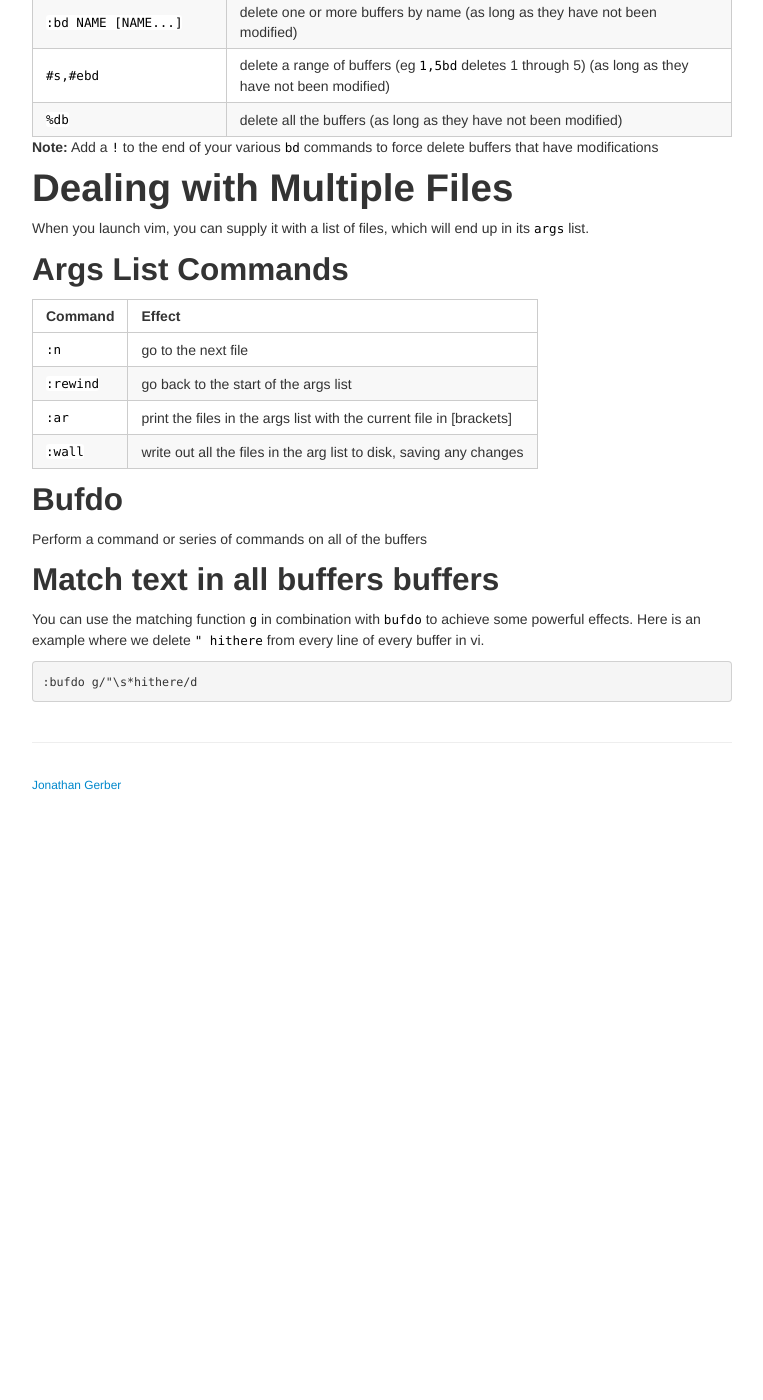
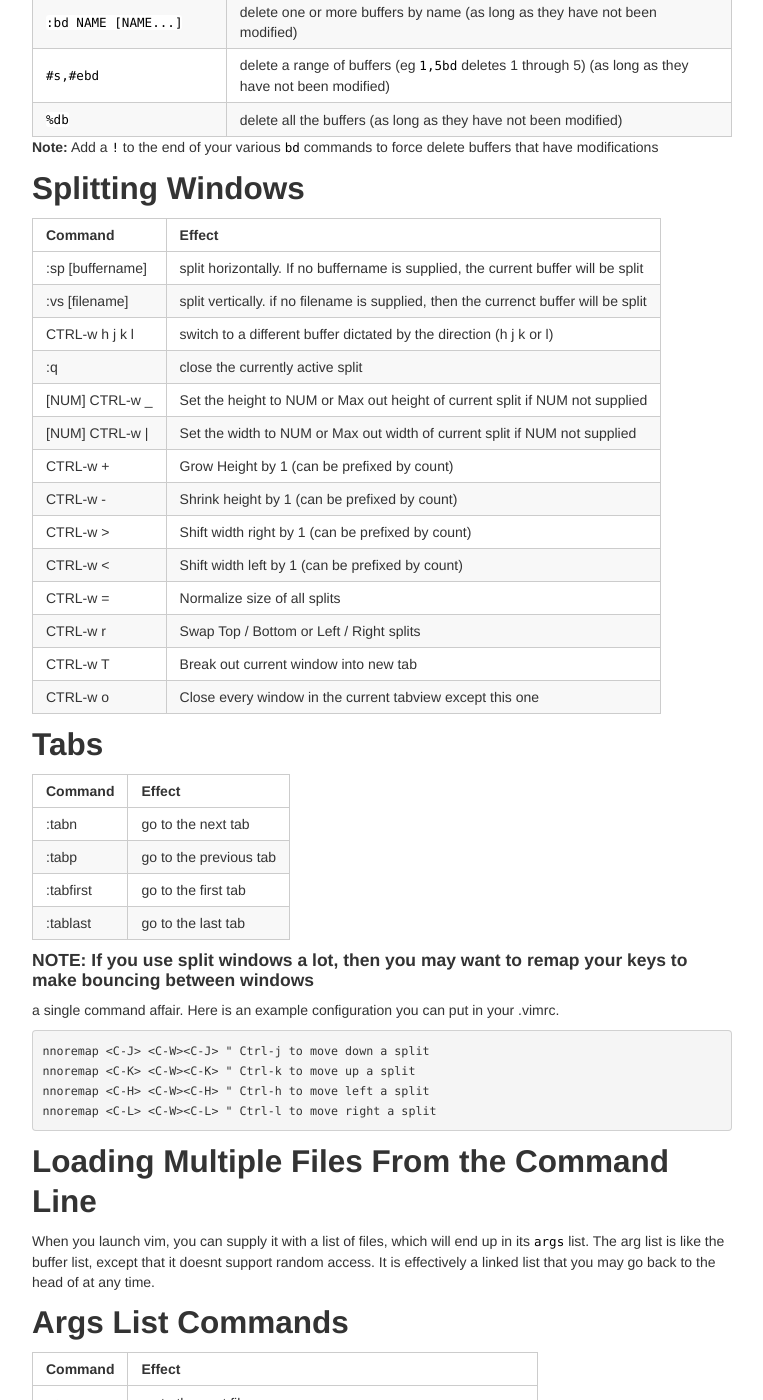
Before and after one commit to jlgerber/jlgerber.github.io, a Jekyll site: the page built from pages/editors/vi/intermediate.md, in a window 1280 px wide and 1400 px high, scrolled down 1239 px. Shown: the whole window, without its empty margins (258-1021 px from the left). Built offline with Jekyll 4.4.1, drawn with Linux system fonts in a browser that asks for light colours; before the commit the page ends 2044 px from its top, so only the background shows below that.

````diff
--- a/pages/editors/vi/intermediate.md
+++ b/pages/editors/vi/intermediate.md
@@ -53,9 +53,49 @@
 
 **Note:** Add a `!` to the end of your various `bd` commands to force delete buffers that have modifications
 
-# Dealing with Multiple Files
+## Splitting Windows
 
-When you launch vim, you can supply it with a list of files, which will end up in its  `args` list.
+Command | Effect
+--- | ---
+:sp [buffername] | split horizontally. If no buffername is supplied, the current buffer will be split
+:vs [filename] | split vertically. if no filename is supplied, then the currenct buffer will be split
+CTRL-w h j k l | switch to a different buffer dictated by the direction (h j k or l)
+:q | close the currently active split
+[NUM] CTRL-w _ | Set the height to NUM or Max out height of current split if NUM not supplied
+[NUM] CTRL-w \| | Set the width to NUM or Max out width of current split if NUM not supplied
+CTRL-w + | Grow Height by 1 (can be prefixed by count)
+CTRL-w - | Shrink height by 1 (can be prefixed by count)
+CTRL-w > | Shift width right by 1 (can be prefixed by count)
+CTRL-w < | Shift width left by 1 (can be prefixed by count)
+CTRL-w = | Normalize size of all splits
+CTRL-w r | Swap Top / Bottom or Left / Right splits
+CTRL-w T | Break out current  window into new tab
+CTRL-w o | Close every window in the current tabview except this one
+
+## Tabs
+
+Command | Effect
+--- | ---
+:tabn | go to the next tab
+:tabp | go to the previous tab
+:tabfirst | go to the first tab
+:tablast | go to the last tab
+
+#### NOTE: If you use split windows a lot, then you may want to remap your keys to make bouncing between windows
+a single command affair. Here is an example configuration you can put in your .vimrc.
+
+```
+nnoremap <C-J> <C-W><C-J> " Ctrl-j to move down a split
+nnoremap <C-K> <C-W><C-K> " Ctrl-k to move up a split
+nnoremap <C-H> <C-W><C-H> " Ctrl-h to move left a split
+nnoremap <C-L> <C-W><C-L> " Ctrl-l to move right a split
+```
+
+## Loading Multiple Files From the Command Line
+
+When you launch vim, you can supply it with a list of files, which will end up in its  `args` list. The arg list
+is like the buffer list, except that it doesnt support random access. It is effectively a linked list that you
+may go back to the head of at any time.
 
 ## Args List Commands
 
````
Also changed, not shown: 1 other file.
